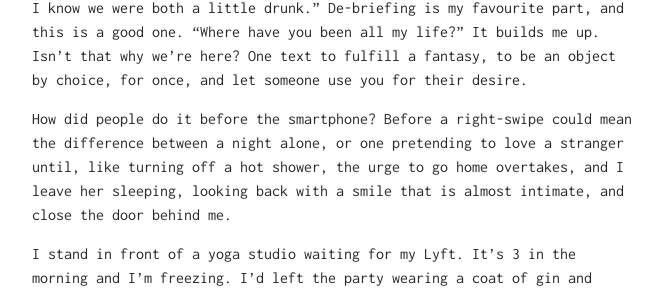
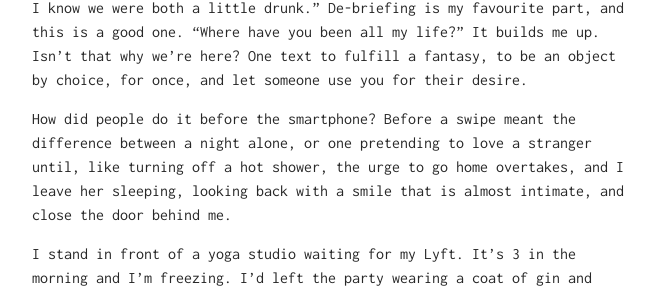
Before and after one commit to ordinarythings/ordinarythings.github.io, a Jekyll site: the page built from _posts/2019-02-28-Purity-Menadechem.md, in a window 1280 px wide. Shown: the part 681-975 px from the top of the page, without its empty margins (308-971 px from the left). Built offline with Jekyll 4.4.1, drawn with Linux system fonts in a browser that asks for light colours.

Commit message:
Update 2019-02-28-Purity-Menadechem.md

```diff
--- a/_posts/2019-02-28-Purity-Menadechem.md
+++ b/_posts/2019-02-28-Purity-Menadechem.md
@@ -22,7 +22,7 @@ I smile, bite my lip, and nod. Perfect. Suggestive, but not too eager. Sure, I
 
 After, she looks at me and I wonder if it's the first time. “Were you comfortable with everything tonight?” she asks before passing out, “I mean, I know we were both a little drunk.” De-briefing is my favourite part, and this is a good one. “Where have you been all my life?” It builds me up. Isn’t that why we're here? One text to fulfill a fantasy, to be an object by choice, for once, and let someone use you for their desire.
 
-How did people do it before the smartphone? Before a right-swipe could mean the difference between a night alone, or one pretending to love a stranger until, like turning off a hot shower, the urge to go home overtakes, and I leave her sleeping, looking back with a smile that is almost intimate, and close the door behind me.
+How did people do it before the smartphone? Before a swipe meant the difference between a night alone, or one pretending to love a stranger until, like turning off a hot shower, the urge to go home overtakes, and I leave her sleeping, looking back with a smile that is almost intimate, and close the door behind me.
 
 I stand in front of a yoga studio waiting for my Lyft. It’s 3 in the morning and I’m freezing. I’d left the party wearing a coat of gin and libido. Both gone, I rush inside the car as it slows down. I finally check my phone. I swipe away most notifications and unlock the screen. Her profile is still open, from the way over. In the picture, she wears a long red dress. On someone else it might look racy; shadowed by her soft smile and dark green, ice-cream eyes, it looks innocent. I debate texting her. “Goodnight! See ya soon.” Too desperate. “I'm glad you asked me over!” Too cute. She just wants something casual, so I'm careful. I check the app instead: 10 more minutes and I'll be home. When I get there, I'll sit at my desk and watch YouTube videos. I'll slow down my thoughts, exhaling, as much as I can take before falling asleep. I push down the urge to cry. I can't cry in a Lyft, or I'll become memorable. I'll be the-guy-who-broke-down-in-his-car-once. I want to be just another passenger. I want him to forget me, so I chat about rap.
 
```
